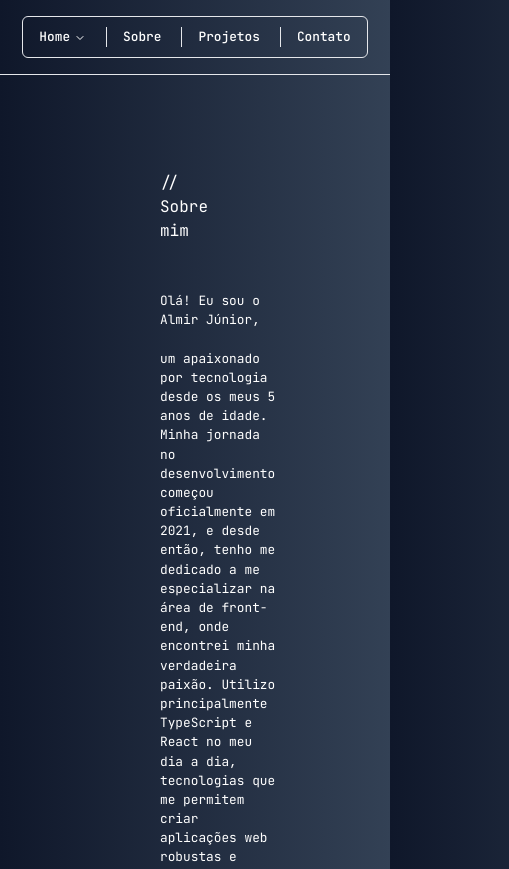
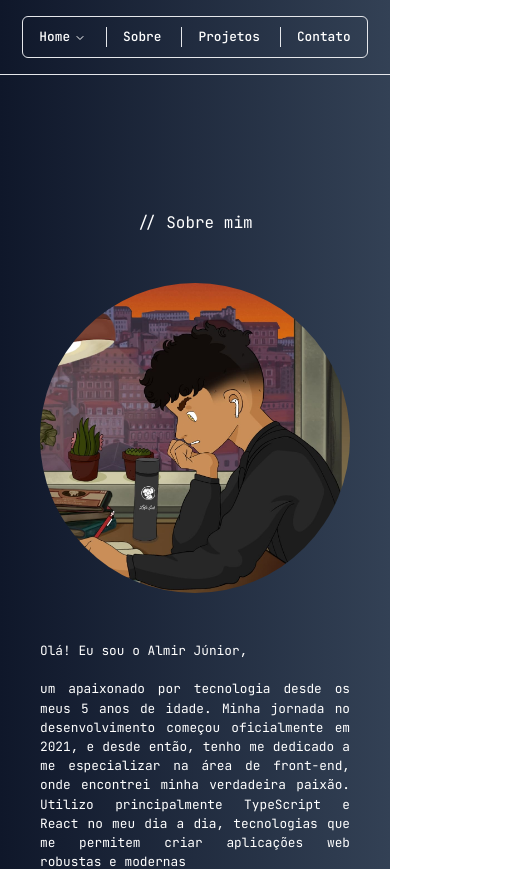
Before and after one commit to AlmirJrDev/portfolio, a React (Vite) app: page /about in a window 390 px wide. Shown: the top 869 px of the page, 509 px wide, since content can reach past the window. Built offline with nearby package versions, Linux system fonts and the light colour scheme.

Commit message:
About page media query

```diff
--- a/src/pages/about/index.tsx
+++ b/src/pages/about/index.tsx
@@ -4,12 +4,12 @@
 export function AboutPage() {
   return(
     <>
-        <main className="pr-40 pl-40 pb-40">
+        <main className="pr-40 pl-40 pb-40 max-lg:p-10 max-lg:flex max-lg:justify-center max-lg:items-center max-lg:flex-col ">
           <h1 className="text-white">// Sobre mim</h1>
-          <div className="mt-12 flex justify-around">
-            <div><img className="w-96 rounded-full" src="/almirdesenho.jpeg" alt="" /></div>
+          <div className="mt-12 flex justify-around max-lg:flex max-lg:justify-center max-lg:items-center max-lg:flex-col">
+            <div><img className="w-96 mb-12 rounded-full max-lg:w-full" src="/almirdesenho.jpeg" alt="" /></div>
             <div>
-            <p className='text-sm max-w-lg text-white'>
+            <p className='text-sm text-justify max-w-lg text-white max-lg:w-full'>
 Olá! Eu sou o Almir Júnior, <br /> <br/> um apaixonado por tecnologia desde os meus 5 anos de idade. Minha jornada no desenvolvimento começou oficialmente em 2021, e desde então, tenho me dedicado a me especializar na área de front-end, onde encontrei minha verdadeira paixão. Utilizo principalmente TypeScript e React no meu dia a dia, tecnologias que me permitem criar aplicações web robustas e modernas <br /> Além disso, tenho um bom conhecimento em Next.js e React Native, o que amplia minha capacidade de trabalhar em diferentes projetos, tanto para web quanto para mobile.
 <br /><br />
 Atualmente, tenho 20 anos e moro em Hortolândia-SP. Trabalho como desenvolvedor front-end na Grancoffe, uma empresa localizada em Campinas-SP, onde aplico minhas habilidades para criar interfaces de usuário funcionais e esteticamente agradáveis. Ao longo da minha carreira, busco constantemente aprimorar minhas habilidades, mantendo-me atualizado com as últimas tendências do desenvolvimento web e sempre focando em entregar soluções inovadoras.
@@ -20,10 +20,10 @@ Se você está procurando alguém com paixão, dedicação e sede de aprendizado
 </p>
             </div>
           </div>
-          <div className="flex mt-32 justify-between items-center">
-          <div>
+          <div className="flex mt-32  justify-between items-center max-lg:flex-col">
+          <div className="mb-12">
             <h2 className="text-white">// Experiencias</h2>
-            <div className="mt-6 mb-12 flex items-center gap-4">
+            <div className="mt-6 mb-12 flex items-center gap-4 ">
               <img className="w-24 rounded-full object-cover" src="https://media.licdn.com/dms/image/v2/C4E0BAQFuIkOtsvqC-A/company-logo_200_200/company-logo_200_200/0/1630643726740/grancoffeeoficial_logo?e=1735776000&v=beta&t=rixE8H8j3owNTLl763Ukn_hac4msfO6nHCu3cCU9YAM" alt="" />
               <div className="flex flex-col">
                 <h3 className="text-white">Gran Coffee</h3>
```
